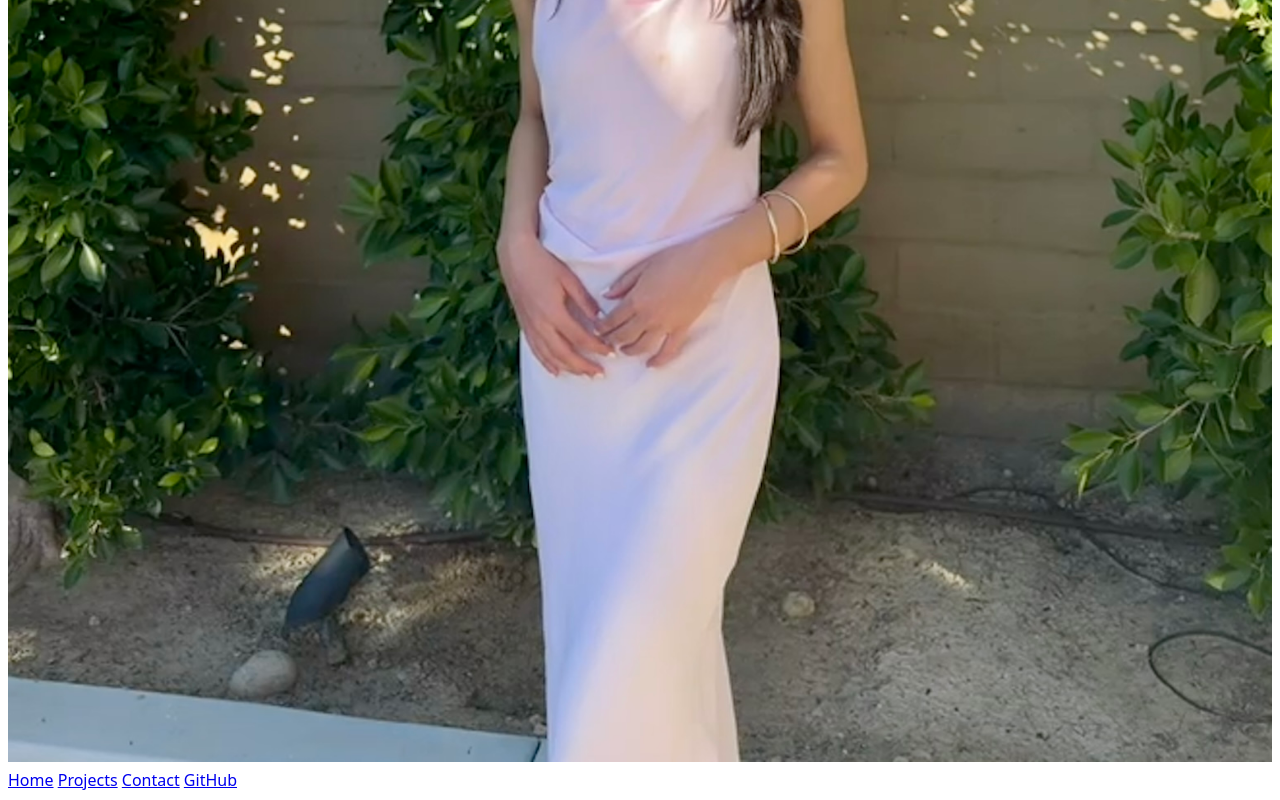
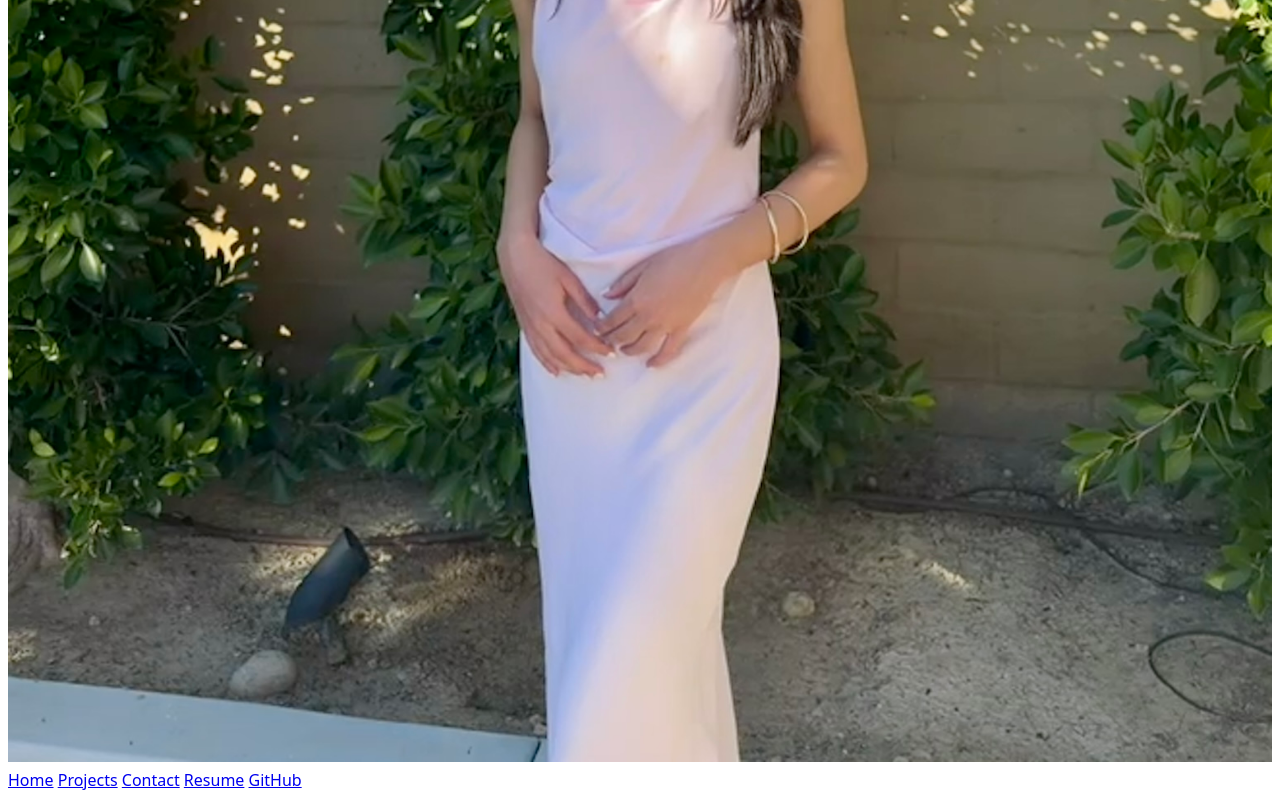
Before and after one commit to aasim-ucsd/portfolio, a plain HTML site: page index.html in a window 1280 px wide. Shown: the part 1054-1854 px from the top of the page. Drawn offline with Linux system fonts and the light colour scheme.

Commit message:
add resume tab

```diff
--- a/index.html
+++ b/index.html
@@ -14,6 +14,7 @@
     <a href="./">Home</a>
     <a href="projects/">Projects</a>
     <a href="contact/">Contact</a>
+    <a href="resume/">Resume</a>
     <a href="https://github.com/aasim-ucsd" target="_blank">GitHub</a>
 </nav>
 </body>
```
